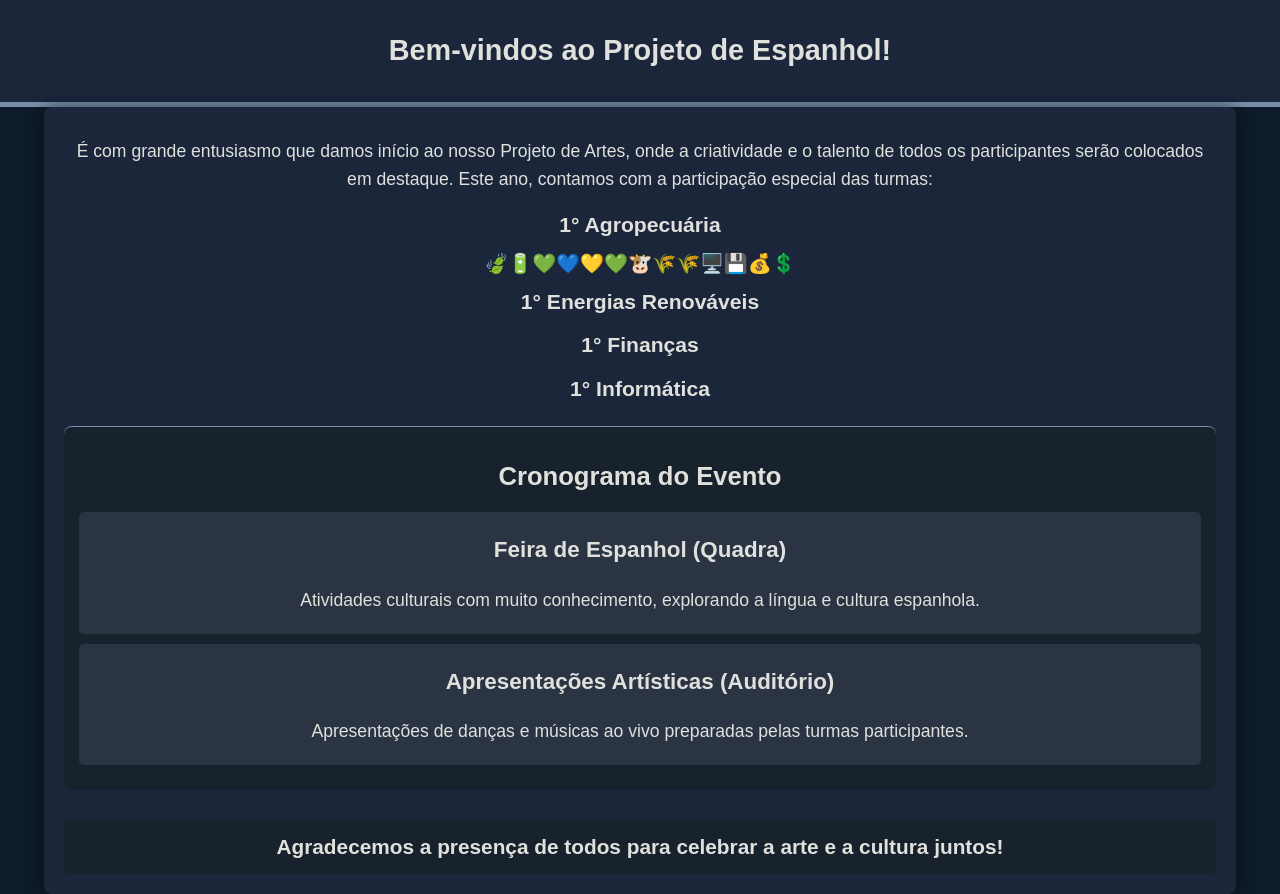
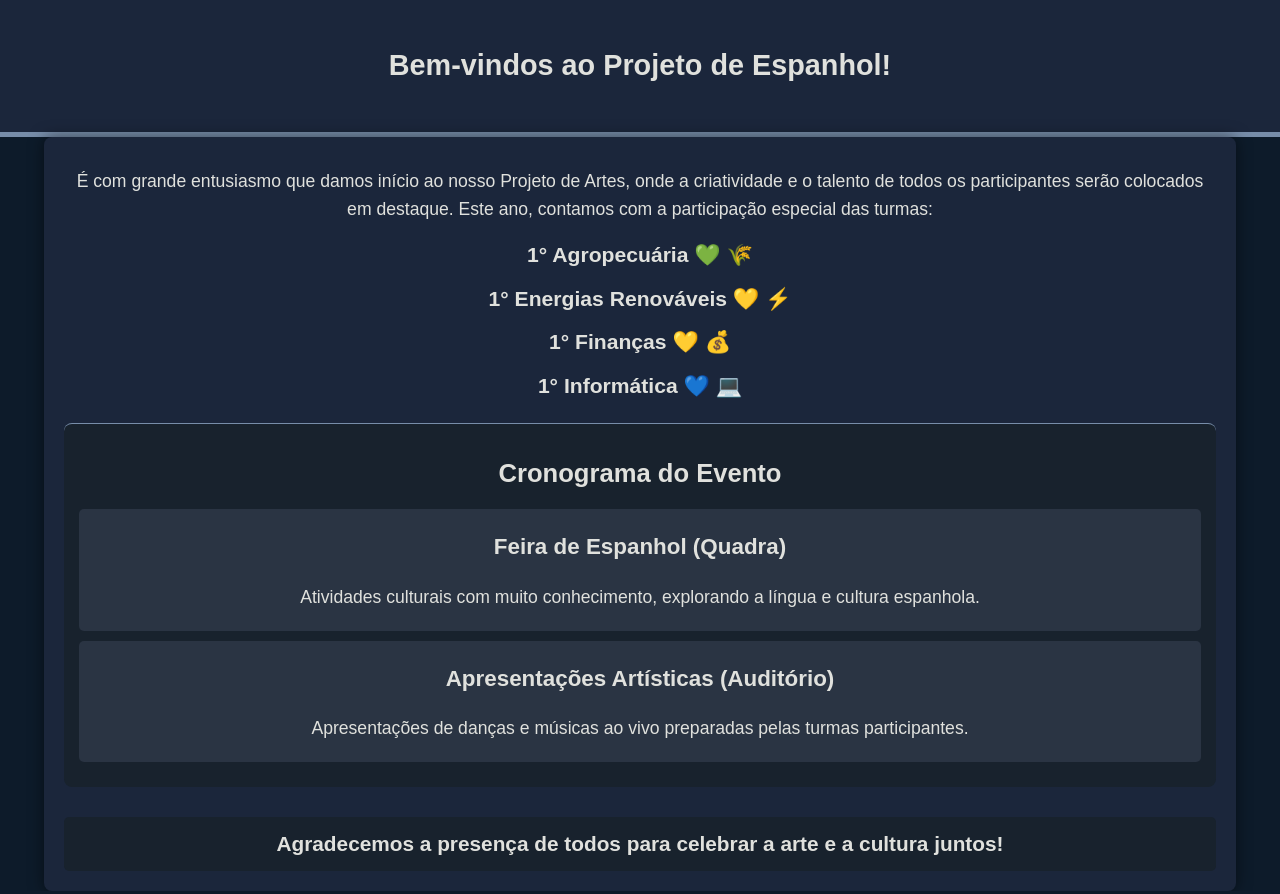
Before and after one commit to inforJBL/1-infor, a plain HTML site: page index.html in a window 1280 px wide. Drawn offline with Linux system fonts and the light colour scheme.

Commit message:
final formatação index.html

```diff
--- a/index.html
+++ b/index.html
@@ -15,10 +15,11 @@
         header {
             background-color: #1b263b; /* Tom escuro */
             color: #e0e1dd; /* Letras claras */
-            padding: 15px 0;
+            padding: 30px 0; /* Aumentando o espaço superior e inferior */
             text-align: center;
             border-bottom: 5px solid #778da9;
         }
+
         .container {
             padding: 20px;
             max-width: 90%;
@@ -106,11 +107,12 @@
     <p>É com grande entusiasmo que damos início ao nosso Projeto de Artes, onde a criatividade e o talento de todos os participantes serão colocados em destaque. Este ano, contamos com a participação especial das turmas:</p>
 
     <div class="turmas">
-        <p>1° Agropecuária </p>🍃🔋💚💙💛💚🐮🌾🌾🖥️💾💰💲
-        <p>1° Energias Renováveis</p>
-        <p>1° Finanças</p>
-        <p>1° Informática</p>
+        <p>1° Agropecuária 💚 🌾</p>
+        <p>1° Energias Renováveis 💛 ⚡ </p>
+        <p>1° Finanças 💛 💰</p>
+        <p>1° Informática 💙 💻</p>
     </div>
+
 
     <div class="cronograma">
         <h2>Cronograma do Evento</h2>
```
